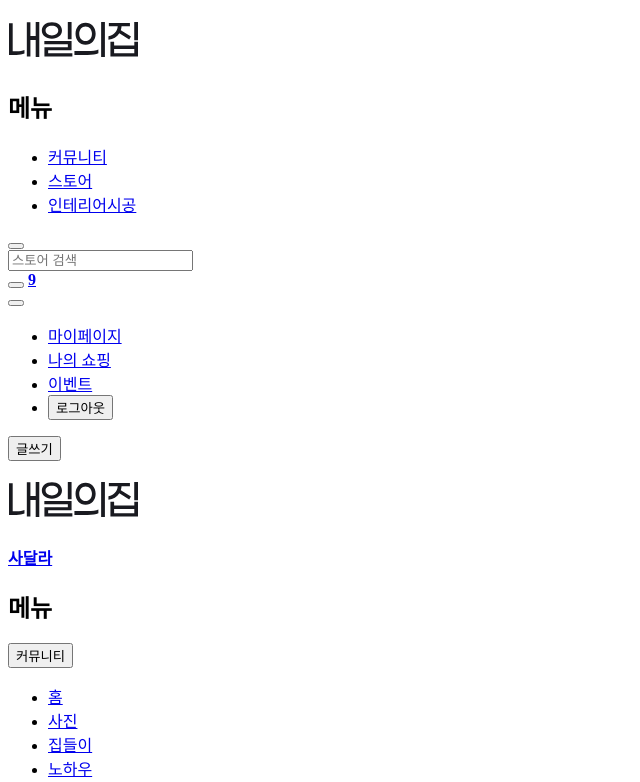
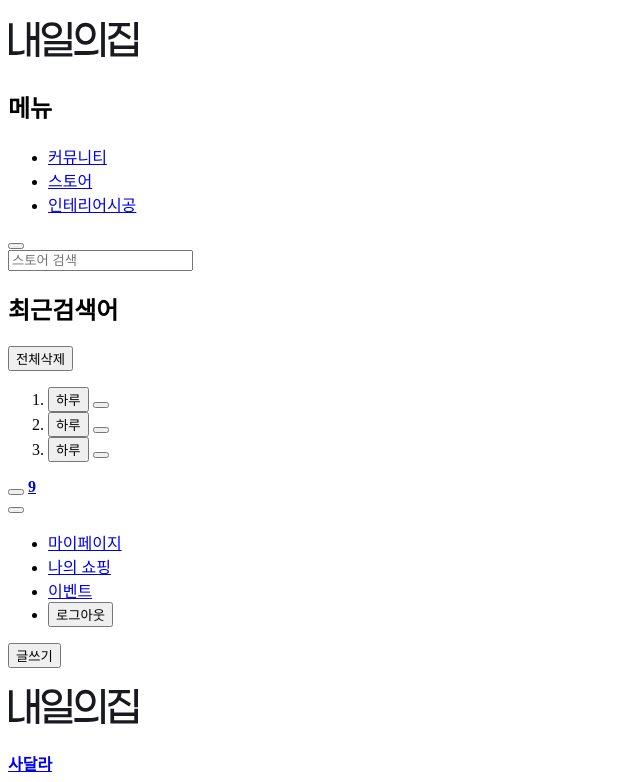
Before and after one commit to key921211/tomorrow-house, a website: page index.html in a window 1280 px wide. Shown: the top 782 px of the page, without its empty margins (0-640 px from the left). Drawn offline with Linux system fonts and the light colour scheme.

Commit message:
✨ Implement search history in desktop devices

```diff
--- a/index.html
+++ b/index.html
@@ -56,7 +56,8 @@
               </div>
 
               <div class="gnb-right">
-                <div class="input-group lg-only">
+                <div class="gnb-search lg-only">
+                  <div class="input-group">
                     <i class="ic-search" aria-hidden></i>
                     <input
                       class="form-input"
@@ -64,7 +65,43 @@
                       placeholder="스토어 검색"
                     />
                   </div>
+                  <section class="search-history is-active">
+                    <header class="search-history-header">
+                      <h2 class="title">최근검색어</h2>
+                      <button type="button">전체삭제</button>
+                    </header>
 
+                    <!--NOTE : 최근검색어가 있는 경우-->
+                    <div class="search-history-content">
+                      <ol class="search-history-list">
+                        <li class="search-history-item">
+                          <button class="word-button" type="button">
+                            하루
+                          </button>
+                          <button class="delete-button" type="button">
+                            <i class="ic-close" aria-label="검색어 삭제"></i>
+                          </button>
+                        </li>
+                        <li class="search-history-item">
+                          <button class="word-button" type="button">
+                            하루
+                          </button>
+                          <button class="delete-button" type="button">
+                            <i class="ic-close" aria-label="검색어 삭제"></i>
+                          </button>
+                        </li>
+                        <li class="search-history-item">
+                          <button class="word-button" type="button">
+                            하루
+                          </button>
+                          <button class="delete-button" type="button">
+                            <i class="ic-close" aria-label="검색어 삭제"></i>
+                          </button>
+                        </li>
+                      </ol>
+                    </div>
+                  </section>
+                </div>
                 <!--NOTE : 로그인을 한 경우-->
                 <div class="button-group">
                   <button
```
Also changed, not shown: styles/layouts/_gnb.scss (+27 -3 lines). Lines whose indentation alone changed are shown as unchanged.
